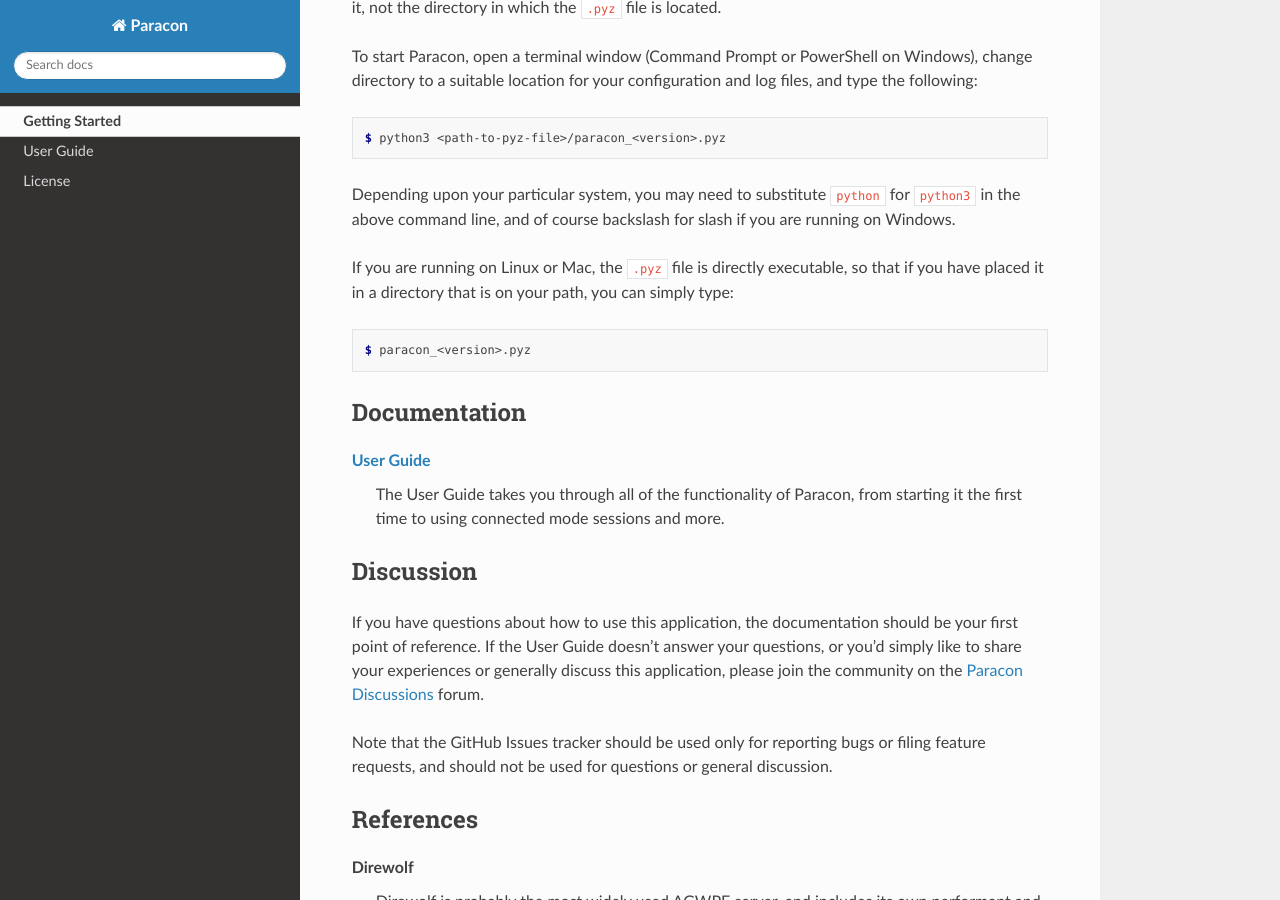
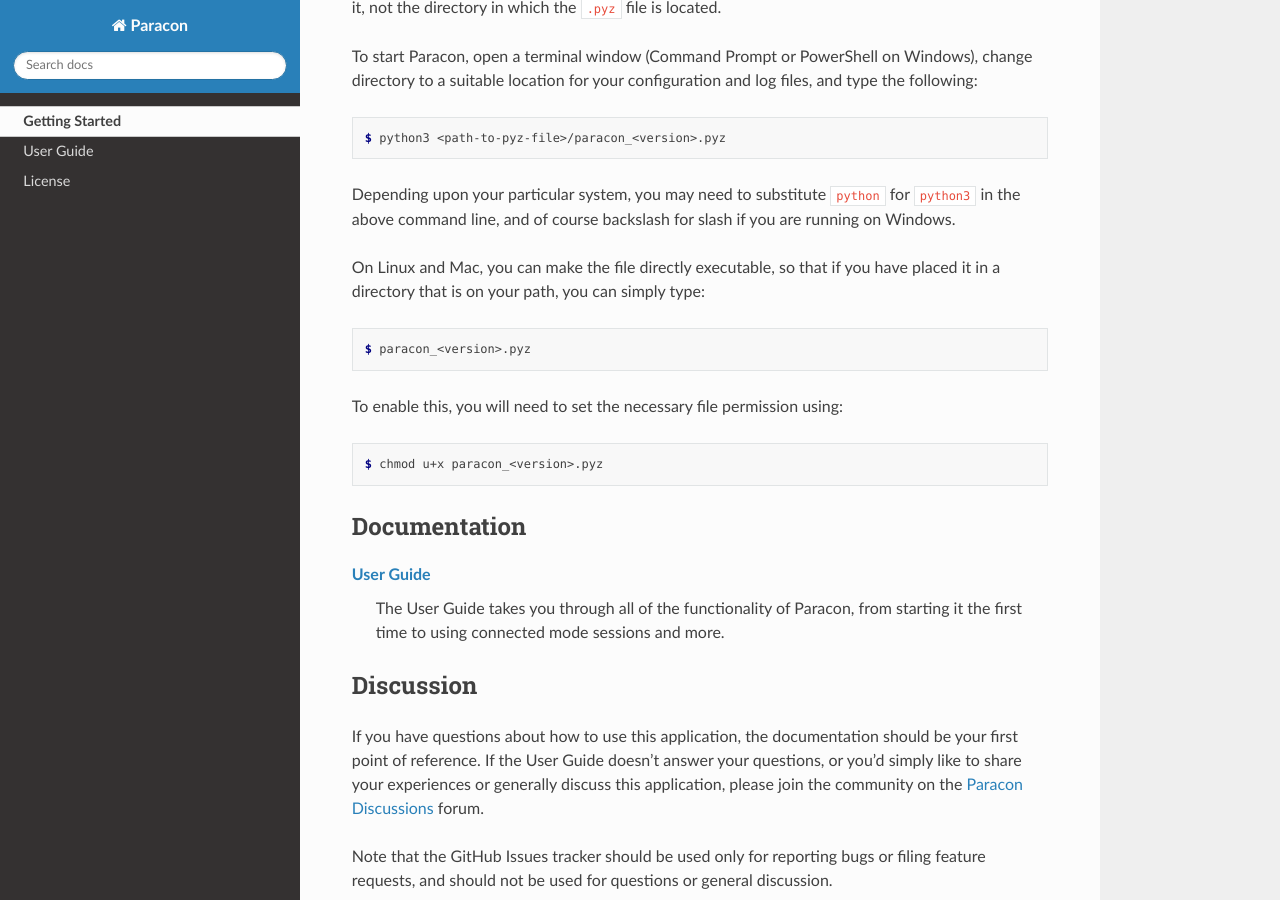
Before and after one commit to mfncooper/paracon, a Sphinx documentation site: the page built from docs/index.rst, in a window 1280 px wide and 900 px high, scrolled down 1342 px. Built offline with Sphinx 7.4.7 and the Read the Docs theme 2.0.0, drawn with Linux system fonts in a browser that asks for light colours.

Commit message:
pyz must be marked executable to run it directly

```diff
--- a/docs/index.rst
+++ b/docs/index.rst
@@ -73,13 +73,18 @@ Depending upon your particular system, you may need to substitute ``python``
 for ``python3`` in the above command line, and of course backslash for slash
 if you are running on Windows.
 
-If you are running on Linux or Mac, the ``.pyz`` file is directly executable,
-so that if you have placed it in a directory that is on your path, you can
-simply type:
+On Linux and Mac, you can make the file directly executable, so that if you
+have placed it in a directory that is on your path, you can simply type:
 
 .. code-block:: console
 
-   $ paracon_<version>.pyz
+    $ paracon_<version>.pyz
+
+To enable this, you will need to set the necessary file permission using:
+
+.. code-block:: console
+
+    $ chmod u+x paracon_<version>.pyz
 
 Documentation
 -------------
```
Also changed, not shown: docs/userguide.rst (+8 -2 lines).
